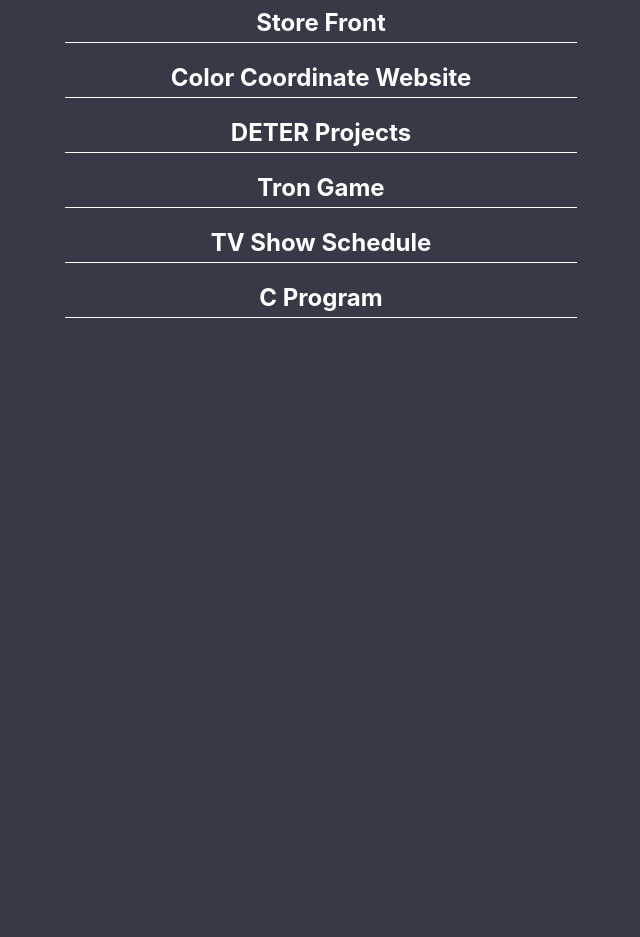
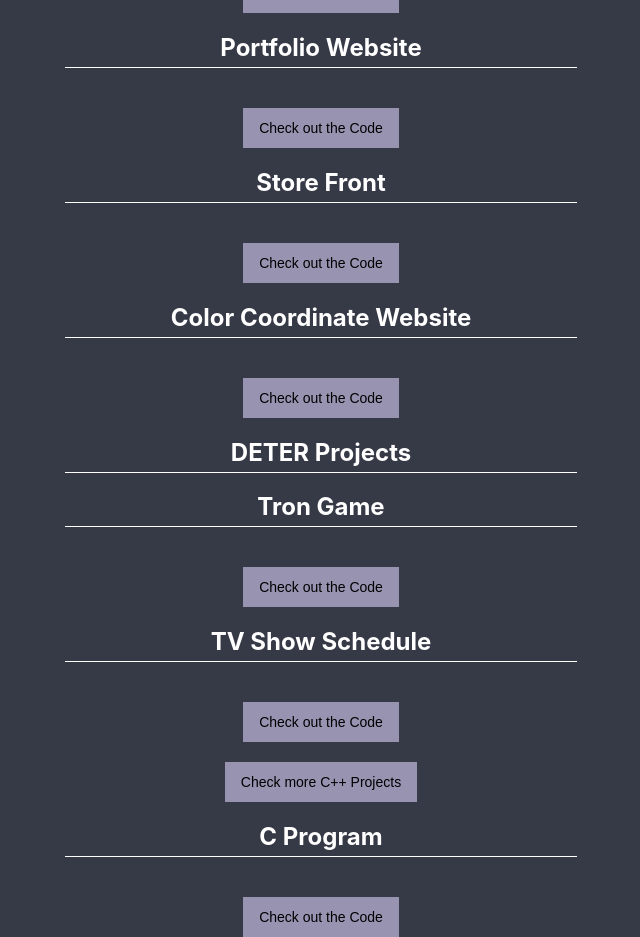
Before and after one commit to ramscuse/portfolio, a React (Create React App) app: page /Projects in a window 1280 px wide. Shown: the part 205-1142 px from the top of the page, without its empty margins (319-959 px from the left). Before the commit the page ends 800 px from the top, so only its background shows below. Built offline with nearby package versions, Linux system fonts and the light colour scheme; no server answers; what aws-amplify would draw is missing.

Commit message:
buttons for code

```diff
--- a/src/Components/Navbar.js
+++ b/src/Components/Navbar.js
@@ -25,8 +25,8 @@
                 <li onClick={home}>Home</li>
                 <li onClick={about}>About</li>
                 <li onClick={project}>Projects</li>
-                <a href='https://github.com/ramscuse' target='_blank'><img id='git' src={git} alt='github'/></a>
-                <a href='https://www.linkedin.com/in/jameson-walter-587388184/' target='_blank'><img id='linkedIn' src={linkin} alt='linkedIn'/></a>
+                <a href='https://github.com/ramscuse' target='_blank' rel="noopener noreferrer"><img id='git' src={git} alt='github'/></a>
+                <a href='https://www.linkedin.com/in/jameson-walter-587388184/' target='_blank' rel="noopener noreferrer"><img id='linkedIn' src={linkin} alt='linkedIn'/></a>
             </ul>
         </nav>
     );
--- a/src/Components/Projects.js
+++ b/src/Components/Projects.js
@@ -8,35 +8,51 @@
     <div className='projectBody'>
       <div id='trip'>
         <h2>Trip Itinerary</h2>
+        <a href='https://github.com/ramscuse/cs314' target='_blank' rel="noopener noreferrer">
+          <button>Check out the Code</button>
+        </a>
       </div>
       <div id='portfolio'>
         <h2>Portfolio Website</h2>
+        <a href='https://github.com/ramscuse/portfolio' target='_blank' rel="noopener noreferrer">
+          <button>Check out the Code</button>
+        </a>
       </div>
       <div id='beantech'>
         <h2>Store Front</h2>
+        <a href="https://github.com/ramscuse/project2" target='_blank' rel="noopener noreferrer">
+          <button>Check out the Code</button>
+        </a>
       </div>
       <div id='color'>
         <h2>Color Coordinate Website</h2>
+        <a href="https://github.com/ramscuse/school/tree/master/local_html/m2" target='_blank' rel="noopener noreferrer">
+          <button>Check out the Code</button>
+        </a>
       </div>
       <div id='deter'>
         <h2>DETER Projects</h2>
       </div>
       <div id='tron'>
         <h2>Tron Game</h2>
+        <a href='https://github.com/ramscuse/TronGame/tree/main' target='_blank' rel="noopener noreferrer">
+          <button>Check out the Code</button>
+        </a>
       </div>
       <div id='schedule'>
         <h2>TV Show Schedule</h2>
-        <a href='https://github.com/ramscuse/school/tree/master/cs253/hw6'>
-
+        <a href='https://github.com/ramscuse/school/tree/master/cs253/hw6' target='_blank' rel="noopener noreferrer">
+          <button>Check out the Code</button>
         </a>
-        <a href='https://github.com/ramscuse/school/tree/master/cs253'>
-
+        <br/>
+        <a href='https://github.com/ramscuse/school/tree/master/cs253' target='_blank' rel="noopener noreferrer">
+          <button>Check more C++ Projects</button>
         </a>
       </div>
       <div id='operating'>
         <h2>C Program</h2>
-        <a href='https://github.com/ramscuse/school/tree/master/cs370/hw2'>
-
+        <a href='https://github.com/ramscuse/school/tree/master/cs370/hw2' target='_blank' rel="noopener noreferrer">
+          <button>Check out the Code</button>
         </a>
       </div>
     </div>
--- a/src/css/Project.css
+++ b/src/css/Project.css
@@ -4,6 +4,23 @@
     justify-content: center;
     text-align: center;
     color: white;
+}
+
+.projectBody button {
+    background-color: #9993B2;
+    border: none;
+    color: black;
+    padding: 12px 16px;
+    text-align: center;
+    display: inline-block;
+    margin-top: 20px;
+    cursor: pointer;
+    font-size: 14px;
+    transition-duration: 0.4s;
+}
+
+.projectBody button:hover {
+    background-color: #A7ABDD;
 }
 
 @media only screen and (min-width: 481px) {
```
